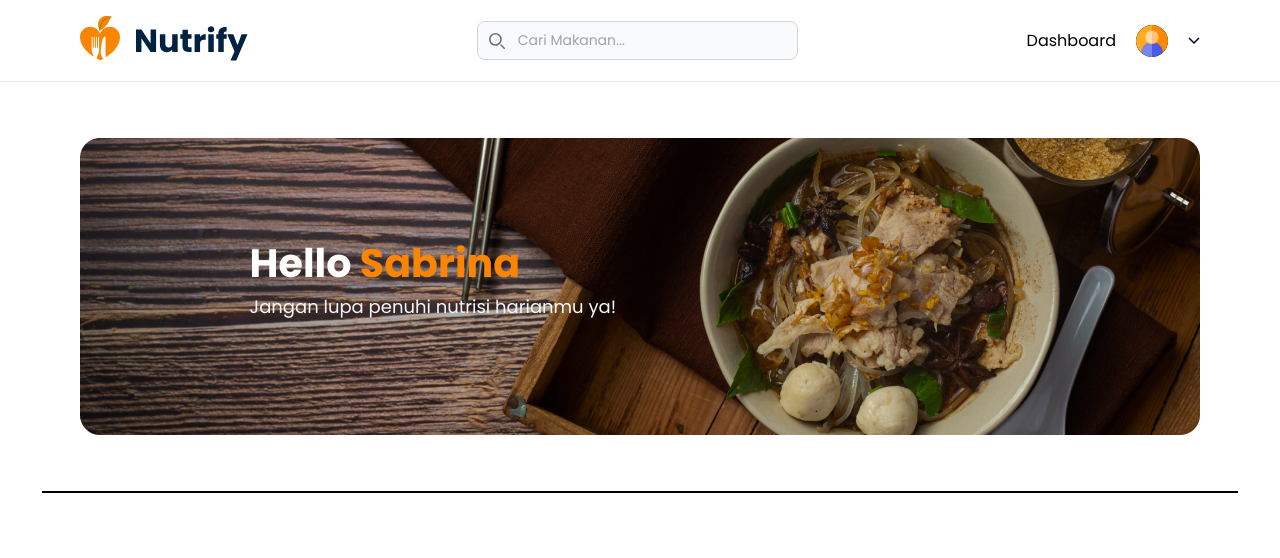
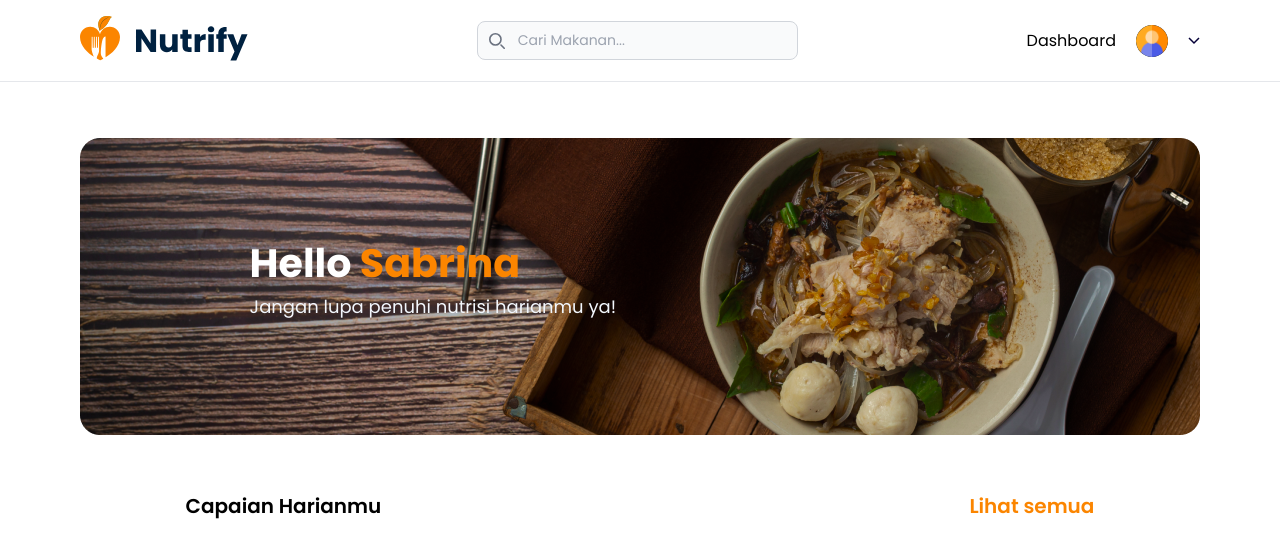
Before and after one commit to Nutrify-Dicoding/nutrify-app, a React (Vite) app: page / in a window 1280 px wide. Shown: the top 558 px of the page. Built offline with nearby package versions, Linux system fonts and the light colour scheme.

Commit message:
add section title

```diff
--- a/src/pages/Home.jsx
+++ b/src/pages/Home.jsx
@@ -5,7 +5,14 @@ const Home = () => {
     <>
       <section className="px-[3.25%] w-full h-screen tab:h-full tab:pt-[4rem] mt-14 ">
         <Banner />
-        <div className="w-full border border-black mt-14"></div>
+        <div className="w-full  mt-14 flex flex-row justify-between px-36">
+          <p className="text-xl font-semibold text-black">
+            Capaian Harianmu
+          </p>
+          <p className="text-xl font-semibold text-orange">
+            Lihat semua
+          </p>
+        </div>
       </section>
     </>
   );
```
